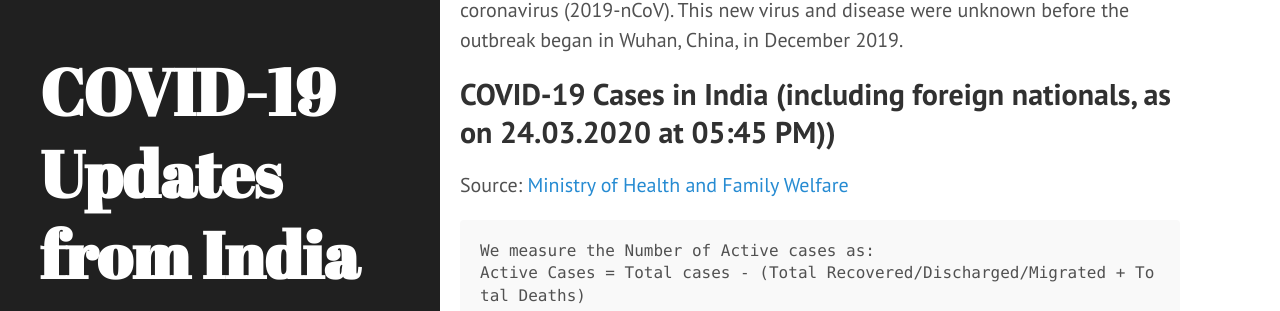
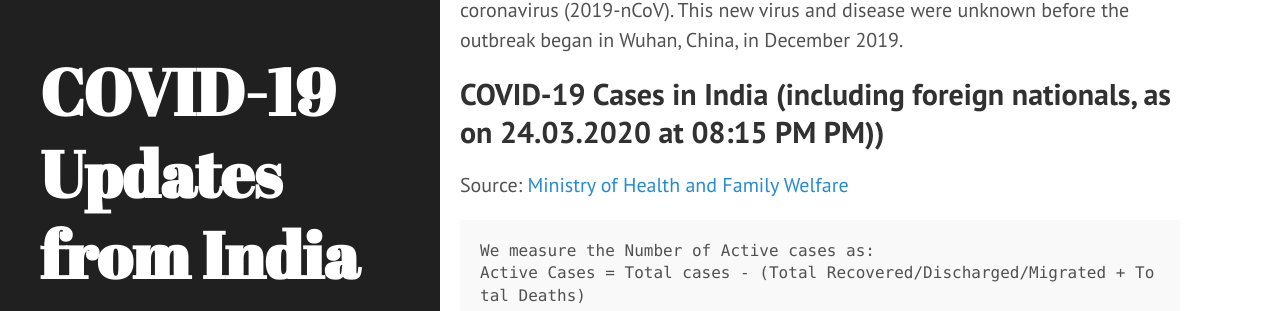
Before and after one commit to bhooraj/covid19updates-india, a Jekyll site: the page built from _posts/2020-03-24-home.md, in a window 1280 px wide and 900 px high. Shown: the part 215-526 px from the top of the window. Built offline with Jekyll 4.4.1, drawn with Linux system fonts in a browser that asks for light colours.

Commit message:
Update 2020-03-24-home.md

```diff
--- a/_posts/2020-03-24-home.md
+++ b/_posts/2020-03-24-home.md
@@ -6,7 +6,7 @@ last_update: true
 
 COVID-19 is the infectious disease caused by the most recently discovered coronavirus (2019-nCoV). This new virus and disease were unknown before the outbreak began in Wuhan, China, in December 2019.
 
-## COVID-19 Cases in India (including foreign nationals, as on 24.03.2020 at 05:45 PM))
+## COVID-19 Cases in India (including foreign nationals, as on 24.03.2020 at 08:15 PM PM))
 <p id = "totalcases" style="font-size: 1.2rem; font-weight: bold;"></p>
 <p id = "totalrecovered" style="font-size: 1.2rem; font-weight: bold;"></p>
 <p id = "totaldeaths" style="font-size: 1.2rem; font-weight: bold;"></p>
```
